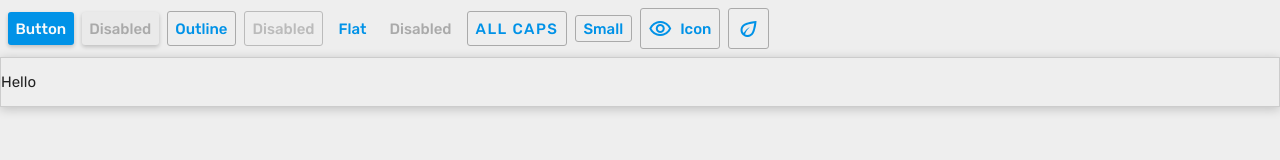
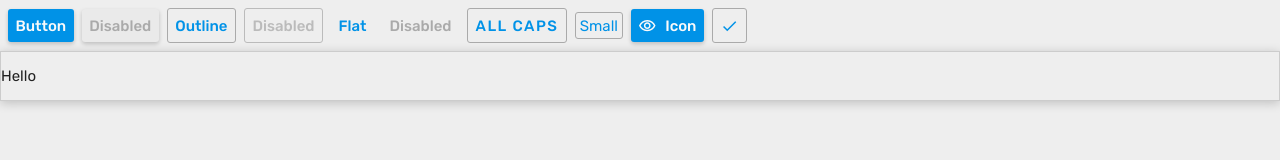
Before and after one commit to eethe0/chroma, a website built with Parcel: page index.html in a window 1280 px wide. Built offline with nearby package versions, Linux system fonts and the light colour scheme.

Commit message:
Adjust icon size

```diff
--- a/chroma.scss
+++ b/chroma.scss
@@ -37,6 +37,10 @@ body {
   }
 }
 
+.material-icons-outlined {
+  font-size: 1.2em;
+}
+
 .button {
   appearance: none;
   position: relative;
@@ -54,7 +58,7 @@ body {
   transition: all 100ms;
 
   > *:not(:last-child) {
-    margin-right: 8px;
+    margin-right: 0.5em;
   }
 
   &::before {
@@ -108,7 +112,8 @@ body {
   }
 
   &.small {
-    padding: 0.25em 0.5em;
+    font-weight: normal;
+    padding: 0.25em;
   }
 }
 
--- a/index.html
+++ b/index.html
@@ -5,9 +5,9 @@
     <meta charset="UTF-8">
     <meta name="viewport" content="width=device-width, initial-scale=1.0">
     <title>Document</title>
+    <link href="https://fonts.googleapis.com/icon?family=Material+Icons+Outlined" rel="stylesheet">
     <link rel="stylesheet" href="chroma.scss">
     <link rel="stylesheet" href="style.scss">
-    <link href="https://fonts.googleapis.com/icon?family=Material+Icons+Outlined" rel="stylesheet">
 </head>
 
 <body>
@@ -20,12 +20,12 @@
         <button class="button-flat" disabled>Disabled</button>
         <button class="button-outline caps">All caps</button>
         <button class="button-outline small">Small</button>
-        <button class="button-outline">
+        <button class="button">
             <i class="material-icons-outlined">visibility</i>
             <span>Icon</span>
         </button>
         <button class="button-outline">
-            <i class="material-icons-outlined">eco</i>
+            <i class="material-icons-outlined">done</i>
         </button>
     </div>
     <div class="card">
```
